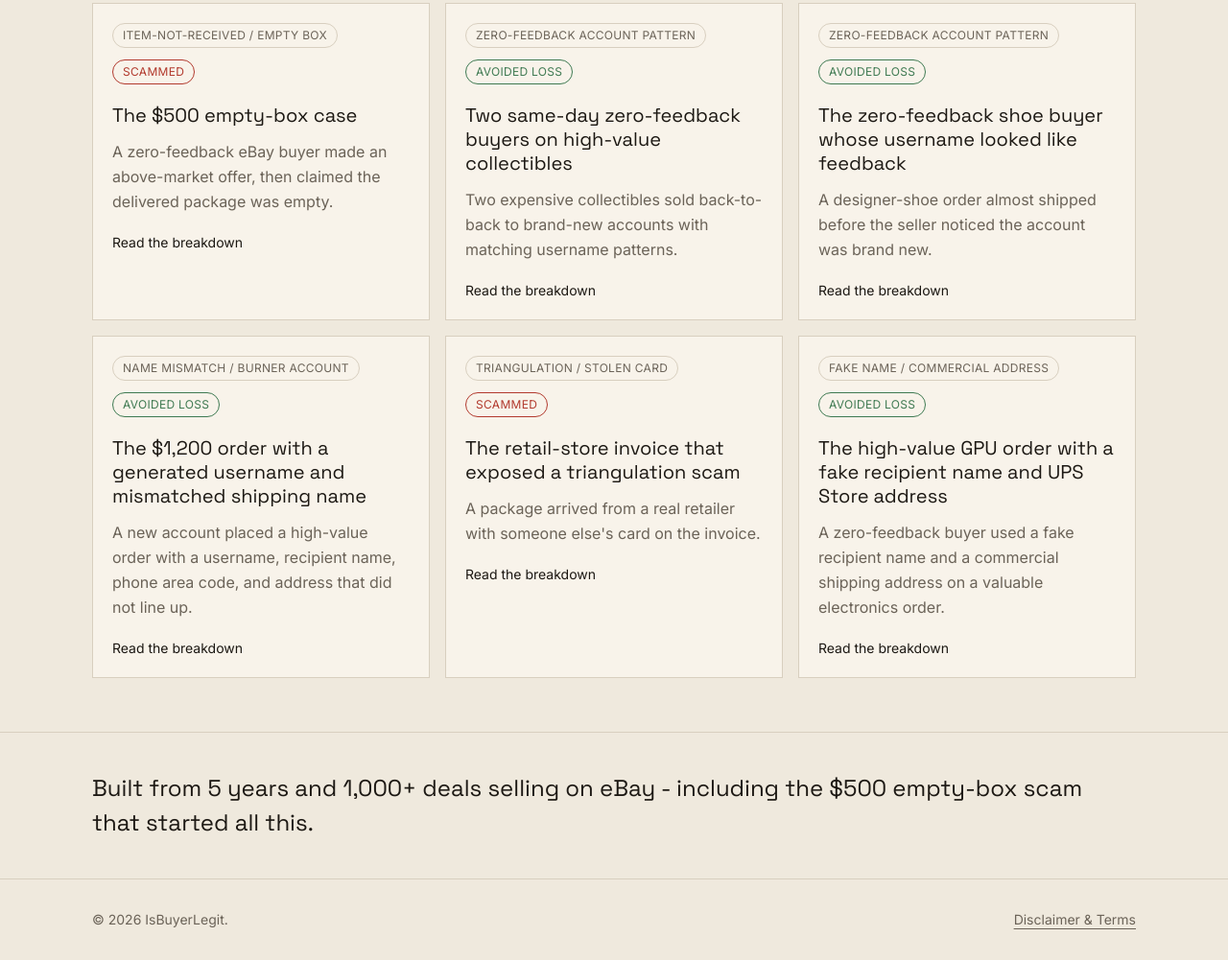
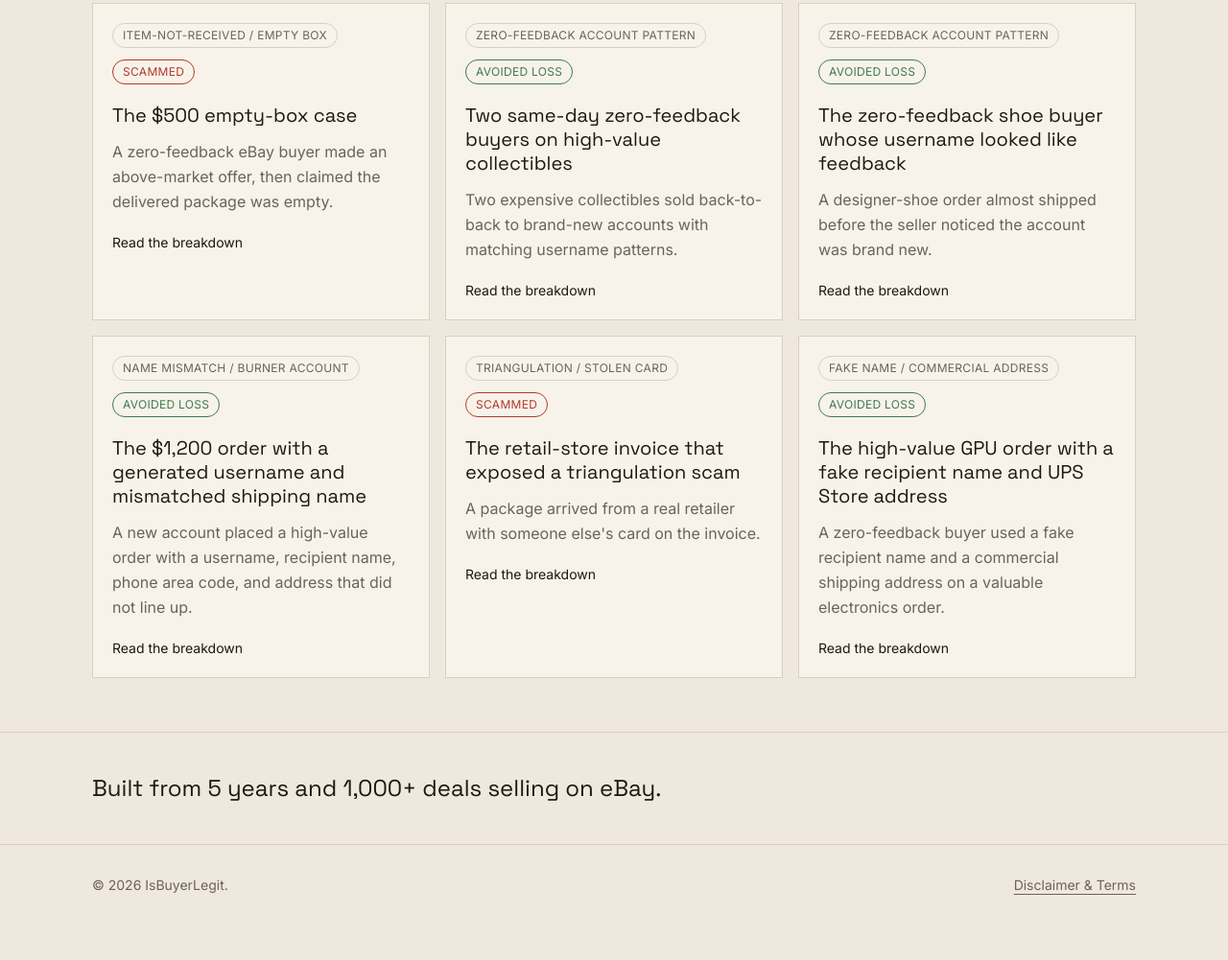
Before and after one commit to yyss8/IsBuyerLegit, an Astro site: page / in a window 1280 px wide. Shown: the part 1856-2857 px from the top of the page at 96% size. After the commit the page ends 2821 px from the top, so only its background shows below. Built offline with nearby package versions, Linux system fonts and the light colour scheme; Astro itself is replaced by a stand-in of ours.

Commit message:
commit updates

```diff
--- a/src/pages/index.astro
+++ b/src/pages/index.astro
@@ -107,7 +107,7 @@ const structuredData = [
     <section class="border-t border-[var(--rule)]">
       <div class="mx-auto max-w-6xl px-5 py-10 md:px-8">
         <p class="display-font text-2xl font-bold leading-9 text-[var(--ink)]">
-          Built from 5 years and 1,000+ deals selling on eBay - including the $500 empty-box scam that started all this.
+          Built from 5 years and 1,000+ deals selling on eBay.
         </p>
       </div>
     </section>
```
